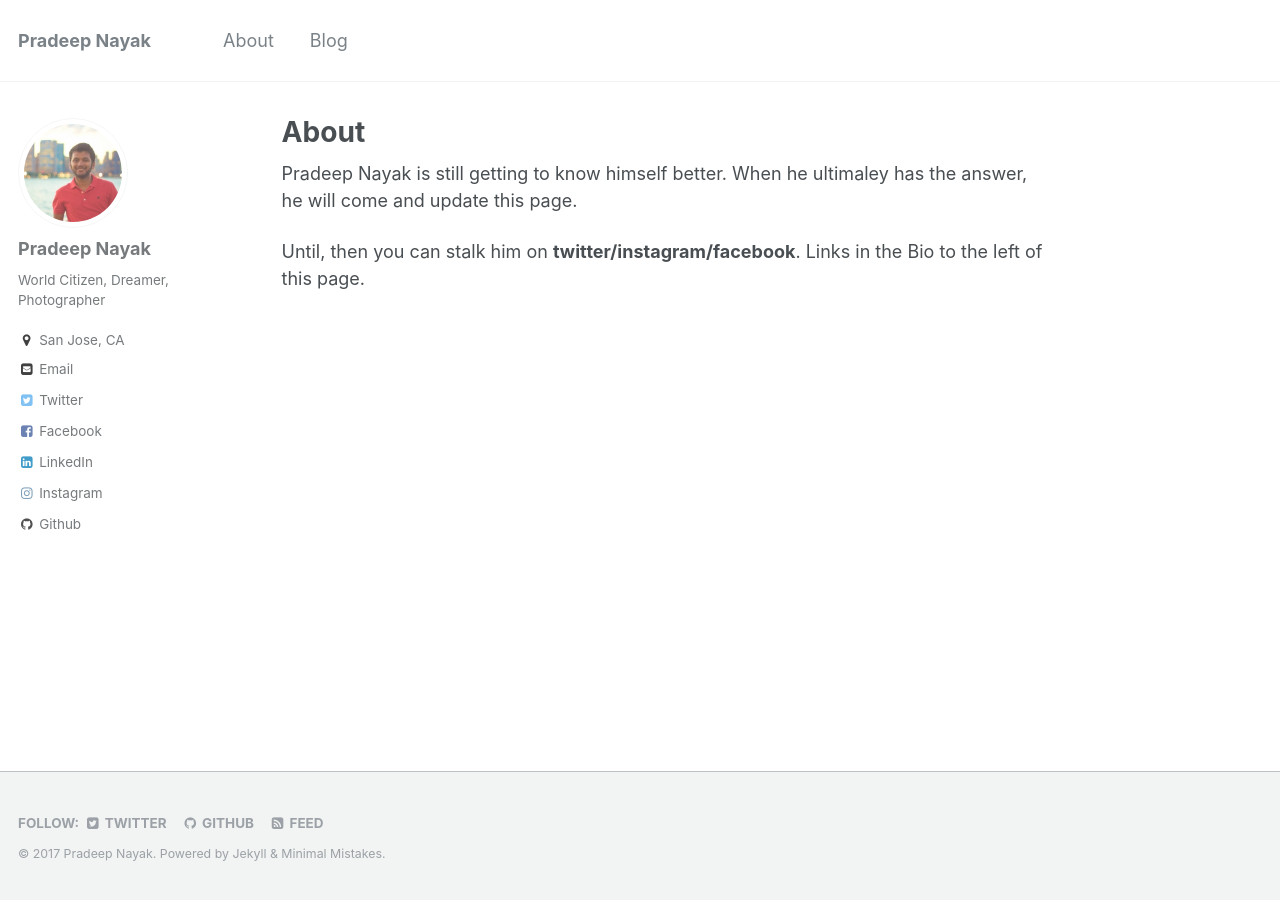
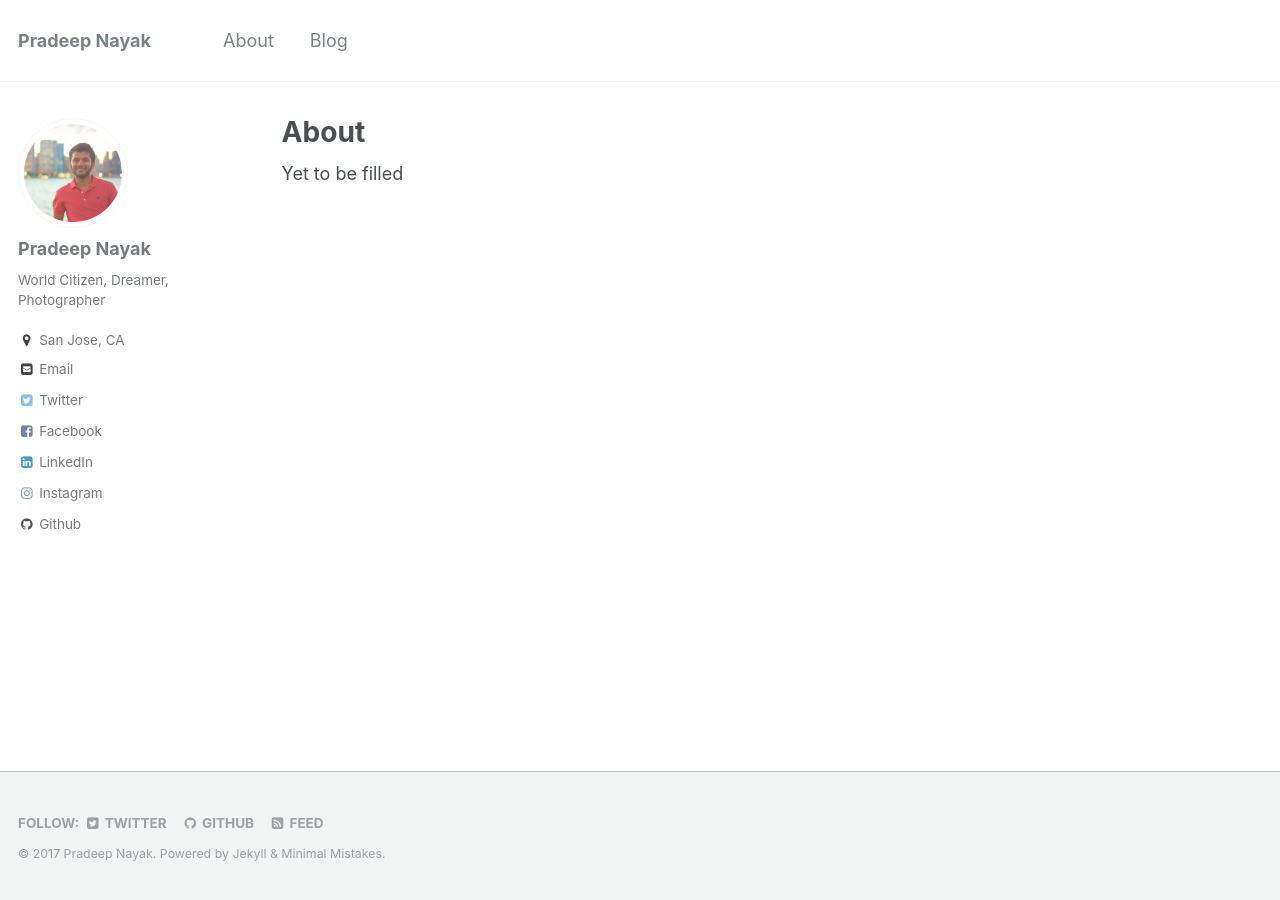
Before and after one commit to pradeep1288/pradeep1288.github.io, a Jekyll site: the page built from _pages/about.md, in a window 1280 px wide. Built offline with Jekyll 4.4.1, drawn with Linux system fonts in a browser that asks for light colours.

Commit message:
about page

```diff
--- a/_pages/about.md
+++ b/_pages/about.md
@@ -8,6 +8,4 @@ author_profile: true
 
 {% include base_path %}
 
-Pradeep Nayak is still getting to know himself better. When he ultimaley has the answer, he will come and update this page.
-
-Until, then you can stalk him on **twitter/instagram/facebook**. Links in the Bio to the left of this page.
+Yet to be filled
```
